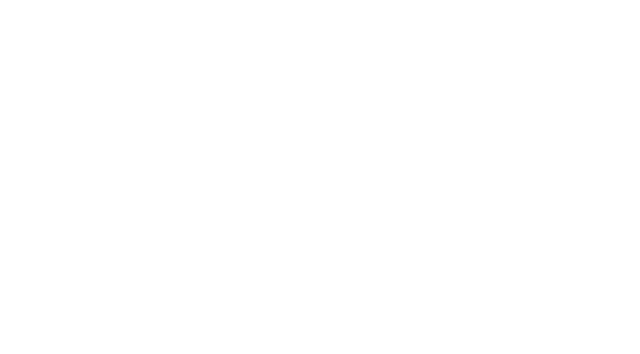
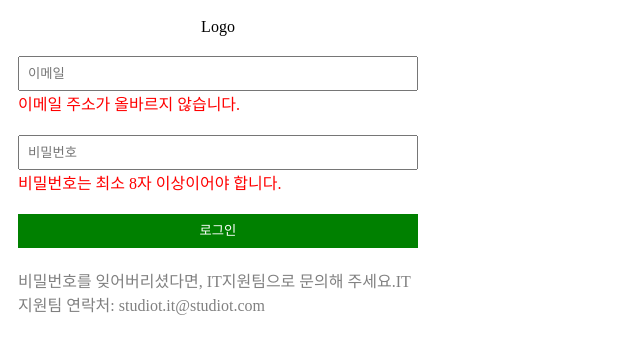
Before and after one commit to sjgaru-dev/toy2, a React (Vite) app: page / in a window 1280 px wide. Shown: the top 354 px of the page, without its empty margins (0-640 px from the left). Built offline with nearby package versions, Linux system fonts and the light colour scheme; the HTML template or start-up script is replaced by a standard one.

Commit message:
feat: 로그인 UI 기본틀 생성 (#6)

```diff
--- a/package.json
+++ b/package.json
@@ -23,6 +23,8 @@
     "react-dom": "^18.3.1"
   },
   "devDependencies": {
+    "@emotion/babel-plugin": "^11.12.0",
+    "@emotion/react": "^11.13.0",
     "@eslint/js": "^9.7.0",
     "@types/react": "^18.3.3",
     "@types/react-dom": "^18.3.0",
--- a/src/App.tsx
+++ b/src/App.tsx
@@ -1,3 +1,10 @@
-const App = () => <></>;
+import Login from './pages/Login';
+
+const App = () => (
+  <>
+    {/* 테스트용으로 임시코드 필요시 삭제해도 상관없습니다. */}
+    <Login />
+  </>
+);
 
 export default App;
--- /dev/null
+++ b/src/constants/constant.ts
@@ -0,0 +1,4 @@
+export const LOGIN_ASK = {
+  msg: '비밀번호를 잊어버리셨다면, IT지원팀으로 문의해 주세요.',
+  contact: 'IT 지원팀 연락처: studiot.it@studiot.com',
+};
--- /dev/null
+++ b/src/pages/Login.tsx
@@ -0,0 +1,85 @@
+import { css } from '@emotion/react';
+
+import { LOGIN_ASK } from '../constants/constant';
+import { buttonProps, InputProps } from '../types/props';
+
+const Login = () => {
+  const errMsg = {
+    email: '이메일 주소가 올바르지 않습니다.',
+    pwd: '비밀번호는 최소 8자 이상이어야 합니다.',
+  };
+
+  return (
+    <div css={LoginDiv}>
+      <Logo />
+      <Input label='이메일' placeholder='이메일' errMsg={errMsg.email} />
+      <Input label='비밀번호' placeholder='비밀번호' errMsg={errMsg.pwd} />
+      <LongButton label='로그인' color='primary' />
+      <div css={Ask}>
+        <span>{LOGIN_ASK.msg}</span>
+        <span>{LOGIN_ASK.contact}</span>
+      </div>
+    </div>
+  );
+};
+
+// 없앨거
+const LoginDiv = css`
+  width: 400px;
+
+  & div {
+    width: 100%;
+    padding: 10px;
+  }
+`;
+
+const Logo = () => <div css={LogoDiv}>Logo</div>;
+
+const LogoDiv = css`
+  text-align: center;
+`;
+
+const Input = ({ label, placeholder, errMsg }: InputProps) => (
+  <div css={InputDiv}>
+    <input type='text' id={label} placeholder={placeholder} />
+    <span css={ErrMsg}>{errMsg}</span>
+  </div>
+);
+
+const InputDiv = css`
+  display: flex;
+  flex-direction: column;
+
+  & input {
+    padding: 0.5rem;
+  }
+`;
+const ErrMsg = css`
+  color: red;
+`;
+
+const LongButton = ({ label }: buttonProps) => (
+  <div>
+    <button css={Button}>{label}</button>
+  </div>
+);
+
+const ButtonDiv = css`
+  width: 100%;
+  border: 0;
+  padding: 10px;
+`;
+
+const Button = css`
+  width: inherit;
+  line-height: 2rem;
+  color: white;
+  border: 0;
+  background-color: green;
+`;
+
+const Ask = css`
+  color: grey;
+`;
+
+export default Login;
--- /dev/null
+++ b/src/types/props.ts
@@ -0,0 +1,11 @@
+export type InputProps = {
+  label: string;
+  defaultValue?: string | null; // 필요한가
+  placeholder?: string;
+  errMsg?: string;
+};
+
+export type buttonProps = {
+  label: string;
+  color?: string;
+};
--- a/vite.config.ts
+++ b/vite.config.ts
@@ -4,5 +4,13 @@
 
 // https://vitejs.dev/config/
 export default defineConfig({
-  plugins: [react(), tsconfigPaths()],
+  plugins: [
+    react({
+      jsxImportSource: '@emotion/react',
+      babel: {
+        plugins: ['@emotion/babel-plugin'],
+      },
+    }),
+    tsconfigPaths(),
+  ],
 });
```
